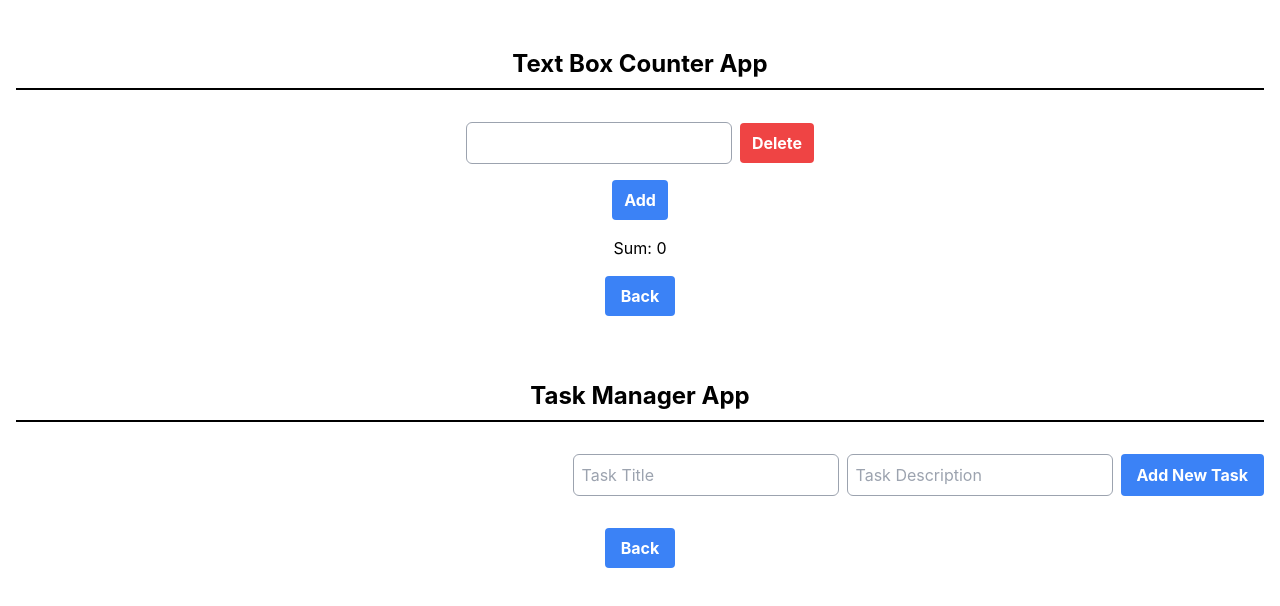
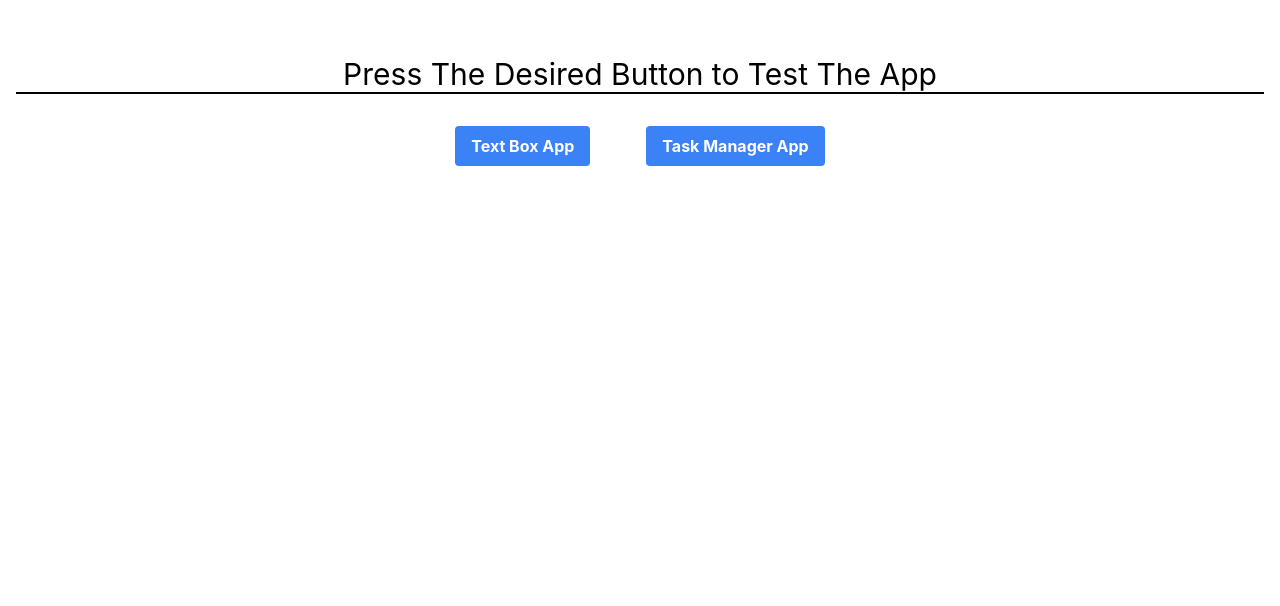
Before and after one commit to coder-saim/41_react_lab, a React (Create React App) app: page / in a window 1280 px wide. Shown: the top 606 px of the page. Built offline with nearby package versions, Linux system fonts and the light colour scheme.

Commit message:
task done

```diff
--- a/src/App.js
+++ b/src/App.js
@@ -1,12 +1,15 @@
+import HomePage from "./components/HomePage";
 import TaskManager from "./components/TaskManager";
 import TextBox from "./components/TextBox";
+import { Routes, Route, Navigate } from "react-router-dom";
 
 function App() {
   return (
-    <>
-      <TextBox />
-      <TaskManager/>
-    </>
+    <Routes>
+      <Route path="/" element={<HomePage />} />
+      <Route path="/textbox" element={<TextBox />} />
+      <Route path="/taskmanager" element={<TaskManager />} />
+    </Routes>
   );
 }
 
```
